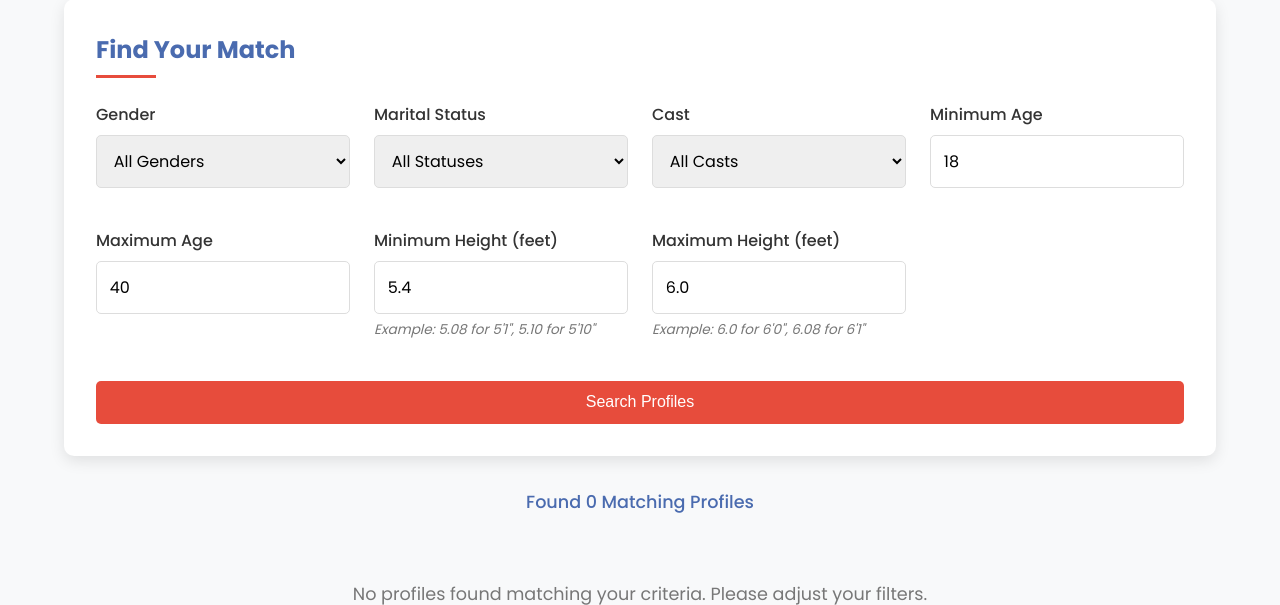
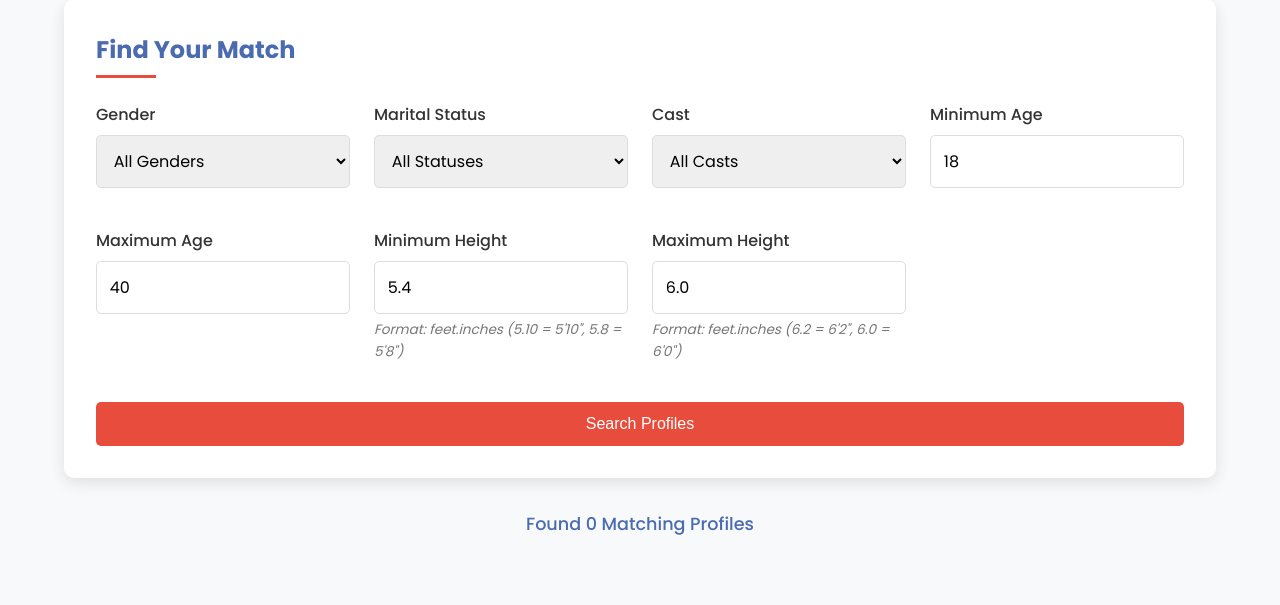
Before and after one commit to data-scientist686/marriage-profiles, a Flask app: page / in a window 1280 px wide. Shown: the part 137-742 px from the top of the page. Run offline with Flask 3, Linux system fonts and the light colour scheme.

Commit message:
Update index.html

```diff
--- a/templates/index.html
+++ b/templates/index.html
@@ -289,17 +289,22 @@
                 </div>
 
                 <div class="form-group">
-                    <label for="min_height">Minimum Height (feet)</label>
-                    <input type="number" step="0.01" id="min_height" name="min_height" value="{{ min_height }}" min="4.0" max="7.0" required>
-                    <div class="note">Example: 5.08 for 5'1", 5.10 for 5'10"</div>
+                    <label for="min_height">Minimum Height</label>
+                    <input type="text" id="min_height" name="min_height" value="{{ min_height }}"
+                           pattern="[0-9]+(\.[0-9]{1,2})?"
+                           title="Enter height as feet.inches (e.g., 5.10 for 5'10" or 5.8 for 5'8")"
+                           required>
+                    <div class="note">Format: feet.inches (5.10 = 5'10", 5.8 = 5'8")</div>
                 </div>
 
                 <div class="form-group">
-                    <label for="max_height">Maximum Height (feet)</label>
-                    <input type="number" step="0.01" id="max_height" name="max_height" value="{{ max_height }}" min="4.0" max="7.0" required>
-                    <div class="note">Example: 6.0 for 6'0", 6.08 for 6'1"</div>
+                    <label for="max_height">Maximum Height</label>
+                    <input type="text" id="max_height" name="max_height" value="{{ max_height }}"
+                           pattern="[0-9]+(\.[0-9]{1,2})?"
+                           title="Enter height as feet.inches (e.g., 6.2 for 6'2" or 6.0 for 6'0")"
+                           required>
+                    <div class="note">Format: feet.inches (6.2 = 6'2", 6.0 = 6'0")</div>
                 </div>
-
                 <button type="submit" class="btn">Search Profiles</button>
             </form>
         </section>
```
